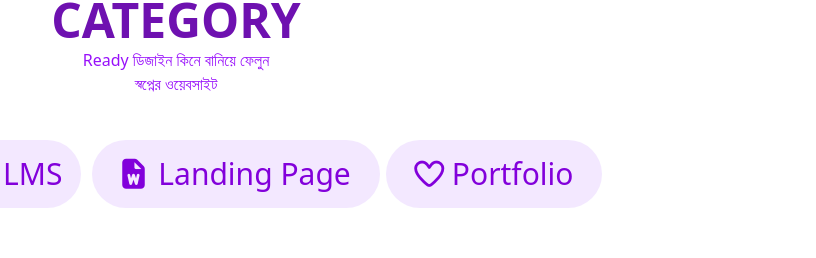
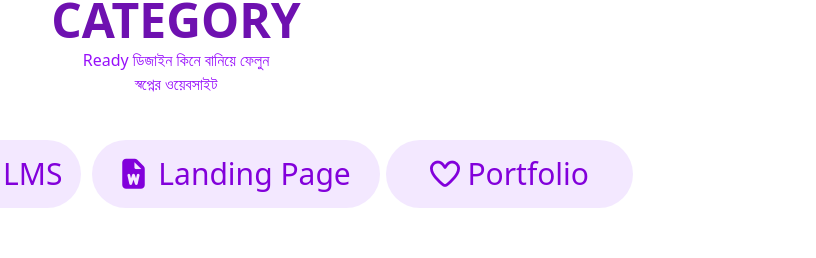
Before and after one commit to alaminislamuchash/-borbila_website, a plain HTML site: page index.html in a window 1280 px wide. Shown: the part 968-1226 px from the top of the page, 464-1280 px from the left. Drawn offline with nearby package versions, Linux system fonts and the light colour scheme; a web font is replaced by a local one.

Commit message:
change commit

```diff
--- a/index.html
+++ b/index.html
@@ -171,7 +171,7 @@
               </div>
               <div class="mt-5">
                 <button
-                  class="text-purple-700 lg:w-[97%] lg:mt-6 bg-purple-100 text-3xl hover:bg-purple-500 hover:text-white py-4 p-3 rounded-full ml-10"
+                  class="text-purple-700 lg:w-[97%] lg:mt-6 bg-purple-100 text-3xl hover:bg-purple-500 hover:text-white py-4 p-7  rounded-full ml-10"
                 >
                   <span>
                     <i class="fa-regular fa-heart pr-3"></i>Portfolio</span
```
